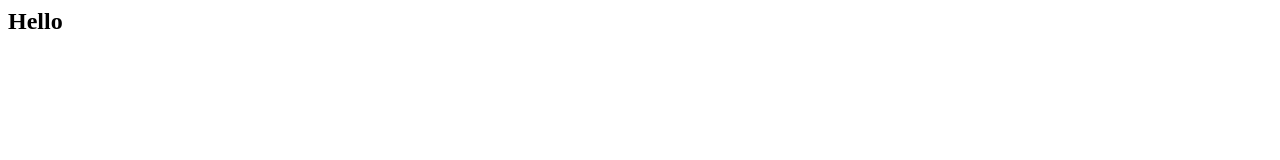
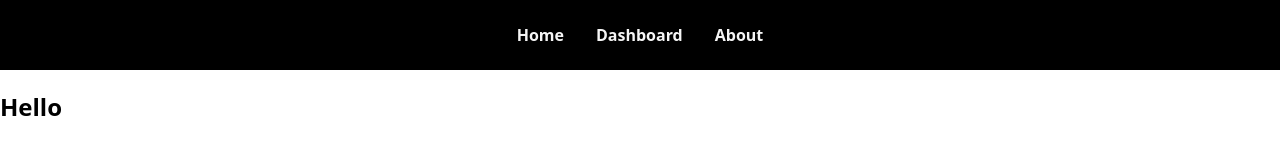
Before and after one commit to vish-lacidar/Portfolio_Project, a plain HTML site: page index.html in a window 1280 px wide. Drawn offline with Linux system fonts and the light colour scheme.

Commit message:
header css and basic html

```diff
--- a/index.html
+++ b/index.html
@@ -1,7 +1,24 @@
+<!DOCTYPE html>
 <html>
+
+<head>
+    <meta charset="utf-8">
+    <meta name="viewport" content="width=device-width, initial-scale=1.0">
+    <link rel="stylesheet" href="main.css">
+</head>
+
+<header>
+    <nav class="nav">
+        <a href="" class="item">Home</a>
+        <a href="" class="item">Dashboard</a>
+        <a href="" class="item">About</a>
+    </nav>
+</header>
+
 <body>
     <div>
         <h2>Hello</h2>
     </div>
 </body>
+
 </html>
--- /dev/null
+++ b/main.css
@@ -0,0 +1,24 @@
+html{
+    font-family: system-ui, -apple-system, BlinkMacSystemFont, 'Segoe UI', Roboto, Oxygen, Ubuntu, Cantarell, 'Open Sans', 'Helvetica Neue', sans-serif;
+}
+body {
+    margin: 0;
+    padding: 0;
+}
+
+.nav {
+    margin-top: auto;
+    border: 2;
+    border-color: black;
+    display: flex;
+    justify-content: center;
+    gap: 2em;
+    padding: 1.5em;
+    font-weight: bold;
+    background-color: black;
+}
+
+.item{
+    text-decoration: none;
+    color: whitesmoke;
+}
```
